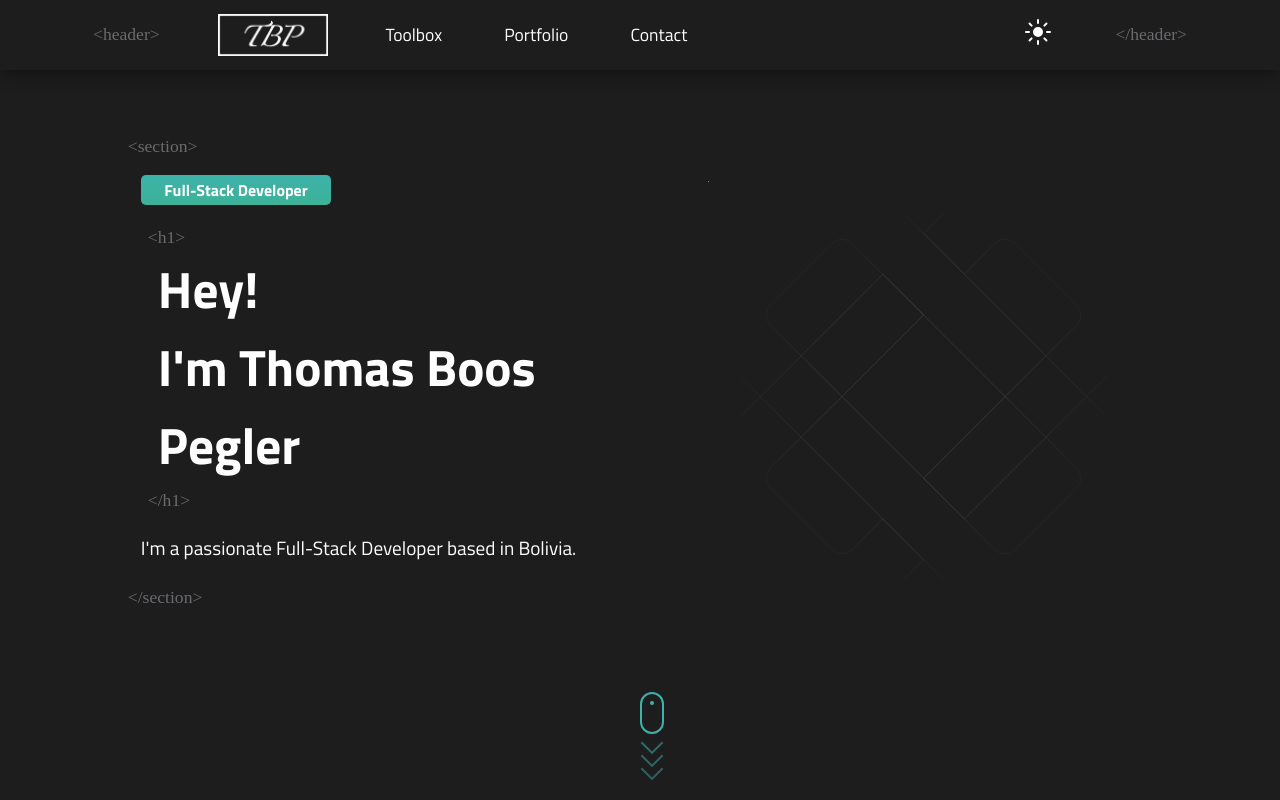
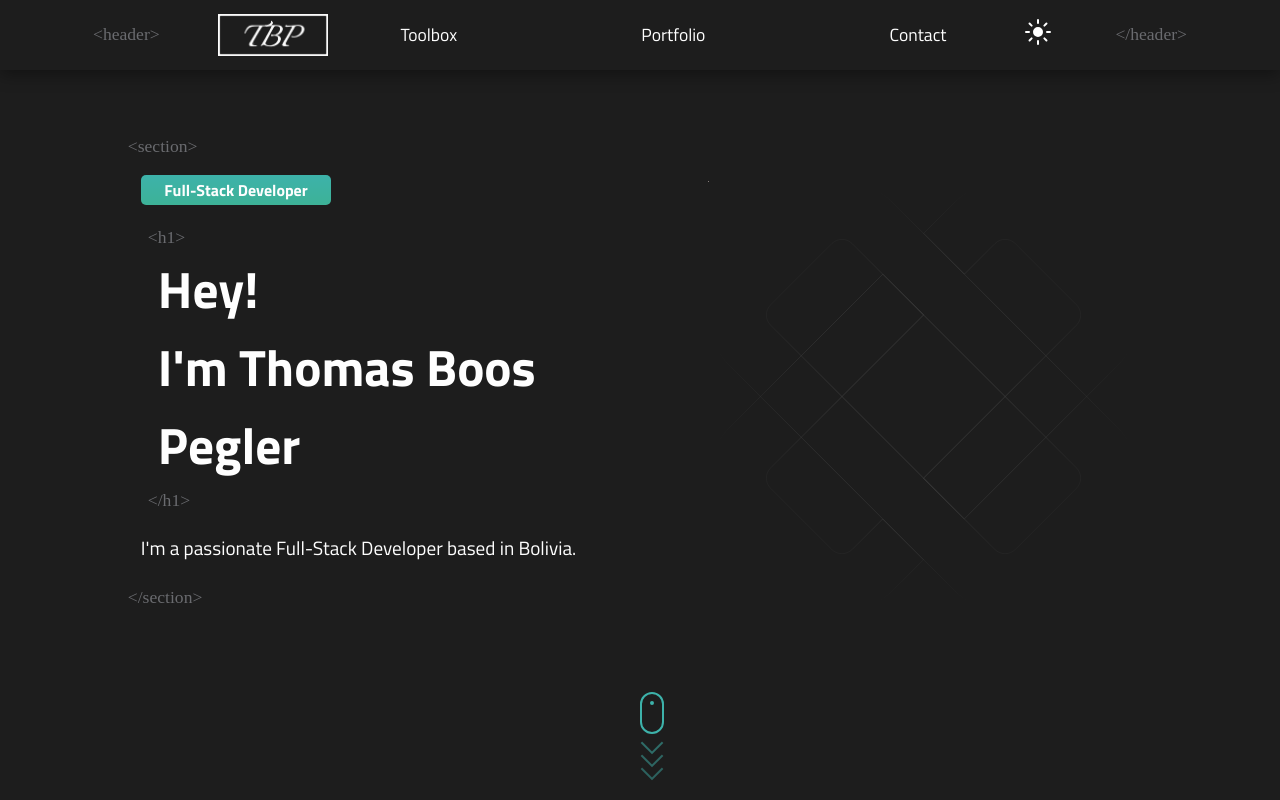
Before and after one commit to thomasboospegler/portfolio-thomas-pegler, a React (Create React App) app: page / in a window 1280 px wide. Shown: the top 800 px of the page. Built offline with nearby package versions, Linux system fonts and the light colour scheme; a web font is replaced by a local one.

Commit message:
fix: fixed header

```diff
--- a/src/styles/EmailFixed.css
+++ b/src/styles/EmailFixed.css
@@ -7,7 +7,7 @@
   position: fixed;
   z-index: 3;
   opacity: 0;
-  bottom: 120px;
+  bottom: 100px;
   transform: rotate(90deg);
   font-family: var(--font);
   animation: show-email 600ms ease forwards;
@@ -47,8 +47,7 @@
 }
 
 .email-fixed-line {
-  margin-left: 40px;
-  width: 90px;
+  width: 140px;
 }
 
 @media only screen and (max-width: 1250px) {
--- a/src/styles/Header.css
+++ b/src/styles/Header.css
@@ -82,7 +82,7 @@
   display: flex;
   align-items: center;
   justify-content: space-between;
-  width: 55%;
+  width: 100%;
   font-size: 1.1rem;
 }
 
@@ -92,6 +92,7 @@
   text-decoration: none;
   color: var(--main-white);
   margin-right: 15px;
+  margin-left: 15px;
   display: flex;
   align-items: center;
 }
```
